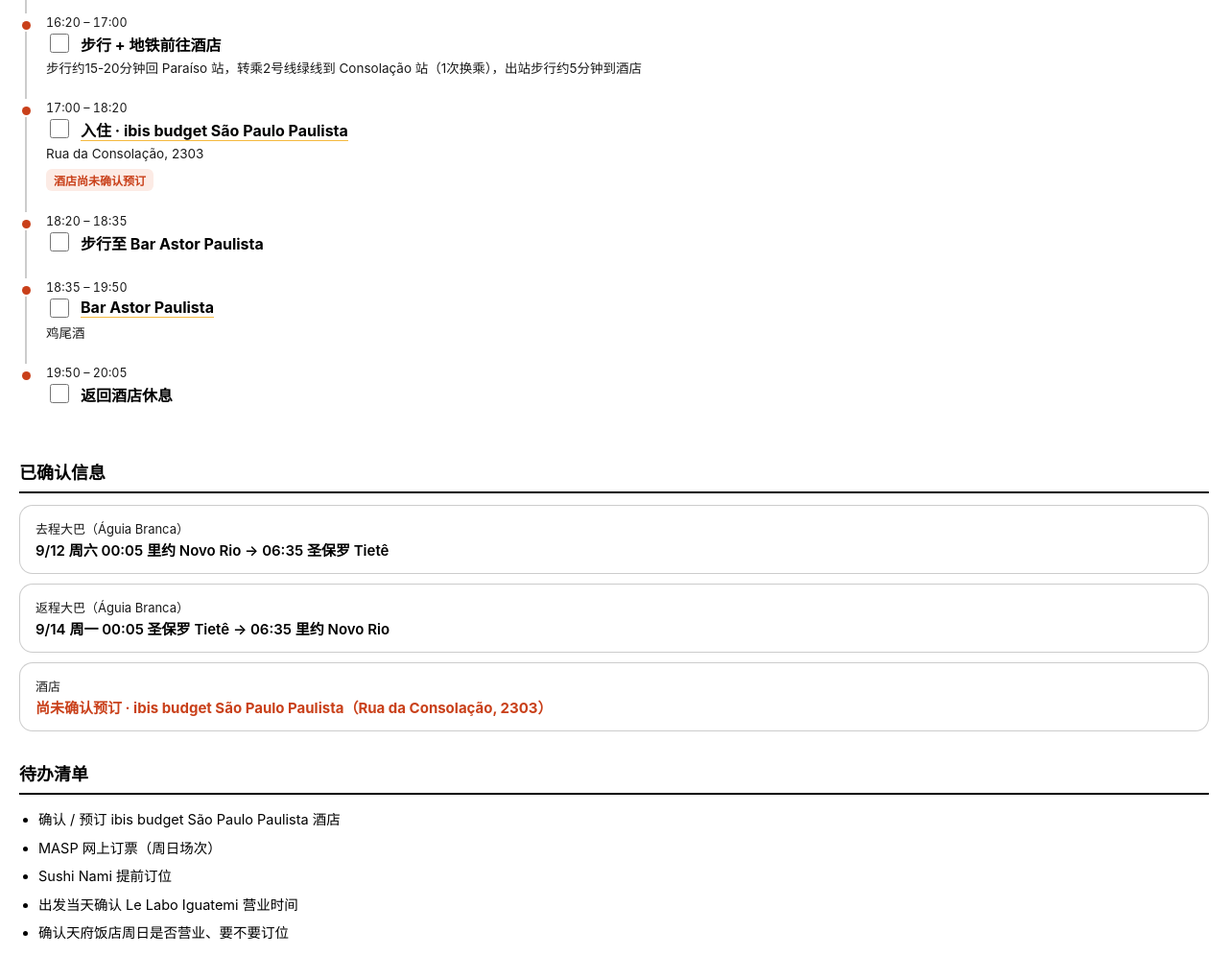
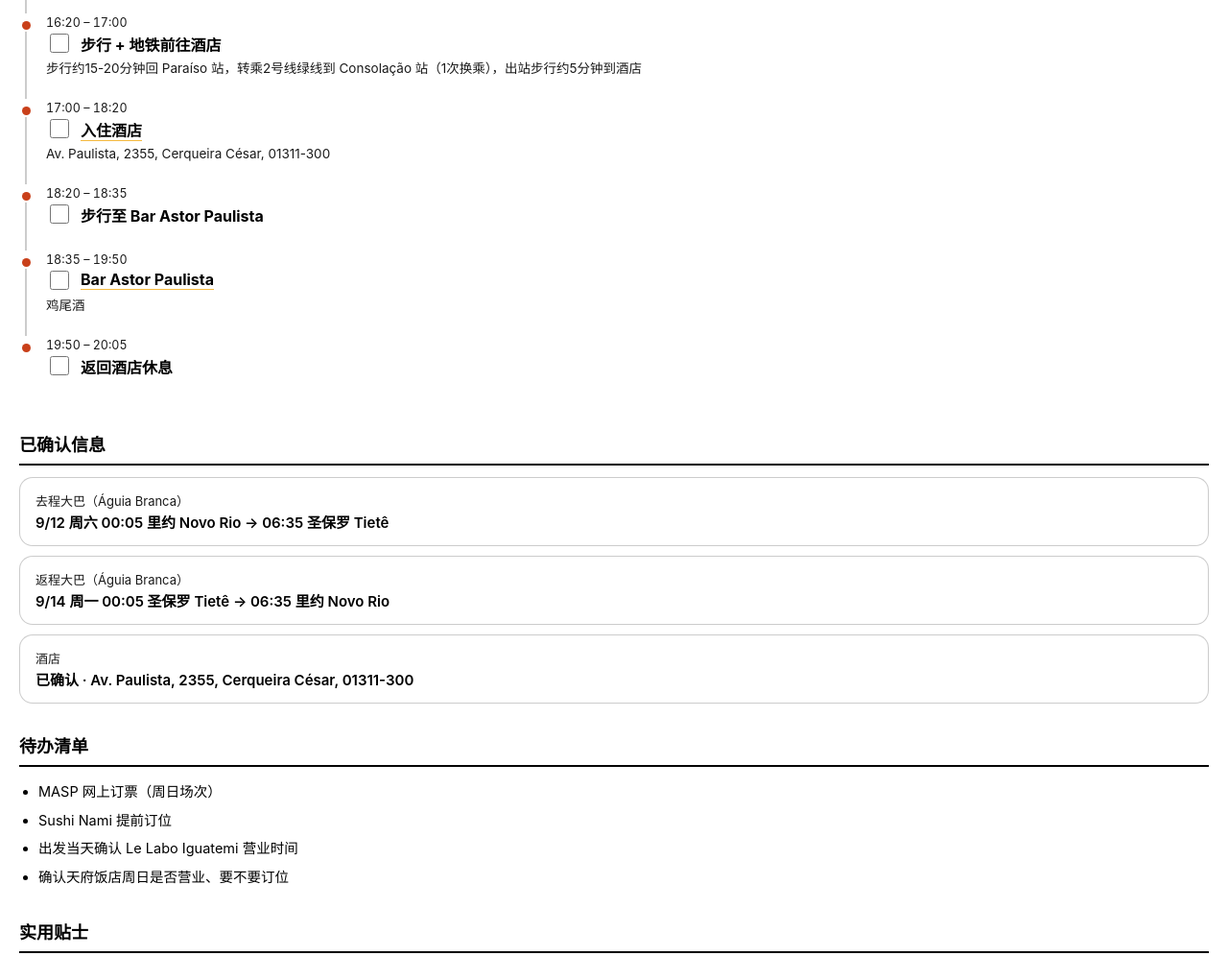
Before and after one commit to WayfaringFish/sao-paulo-trip, a plain HTML site: page index.html in a window 1280 px wide. Shown: the part 1660-2656 px from the top of the page at 96% size. Drawn offline with Linux system fonts and the light colour scheme.

Commit message:
Update index.html

```diff
--- a/index.html
+++ b/index.html
@@ -302,9 +302,8 @@
     <div class="rail"><div class="dot"></div><div class="line"></div></div>
     <div class="body">
       <div class="time">17:00 – 18:20</div>
-      <div class="title"><input type="checkbox" class="chk" id="chk-d1-14" data-id="d1-14"><label for="chk-d1-14"><a href="https://www.google.com/maps/search/?api=1&query=Rua+da+Consola%C3%A7%C3%A3o+2303+S%C3%A3o+Paulo" target="_blank">入住 · ibis budget São Paulo Paulista</a></label></div>
-      <div class="note">Rua da Consolação, 2303</div>
-      <span class="flag">酒店尚未确认预订</span>
+      <div class="title"><input type="checkbox" class="chk" id="chk-d1-14" data-id="d1-14"><label for="chk-d1-14"><a href="https://www.google.com/maps/search/?api=1&query=Av.+Paulista+2355+Cerqueira+Cesar+S%C3%A3o+Paulo" target="_blank">入住酒店</a></label></div>
+      <div class="note">Av. Paulista, 2355, Cerqueira César, 01311-300</div>
     </div>
   </div>
 
@@ -343,6 +342,7 @@
     <div class="body">
       <div class="time">09:15</div>
       <div class="title"><input type="checkbox" class="chk" id="chk-d2-1" data-id="d2-1"><label for="chk-d2-1">酒店出发</label></div>
+      <div class="note">酒店就在 Av. Paulista 上，出门即是大道，不用额外走路过去</div>
     </div>
   </div>
 
@@ -479,14 +479,13 @@
   </div>
   <div class="confirm-card">
     <div class="k">酒店</div>
-    <div class="v pending">尚未确认预订 · ibis budget São Paulo Paulista（Rua da Consolação, 2303）</div>
+    <div class="v">已确认 · Av. Paulista, 2355, Cerqueira César, 01311-300</div>
   </div>
 </section>
 
 <section class="block">
   <h2>待办清单</h2>
   <ul class="plain">
-    <li>确认 / 预订 ibis budget São Paulo Paulista 酒店</li>
     <li>MASP 网上订票（周日场次）</li>
     <li>Sushi Nami 提前订位</li>
     <li>出发当天确认 Le Labo Iguatemi 营业时间</li>
```
